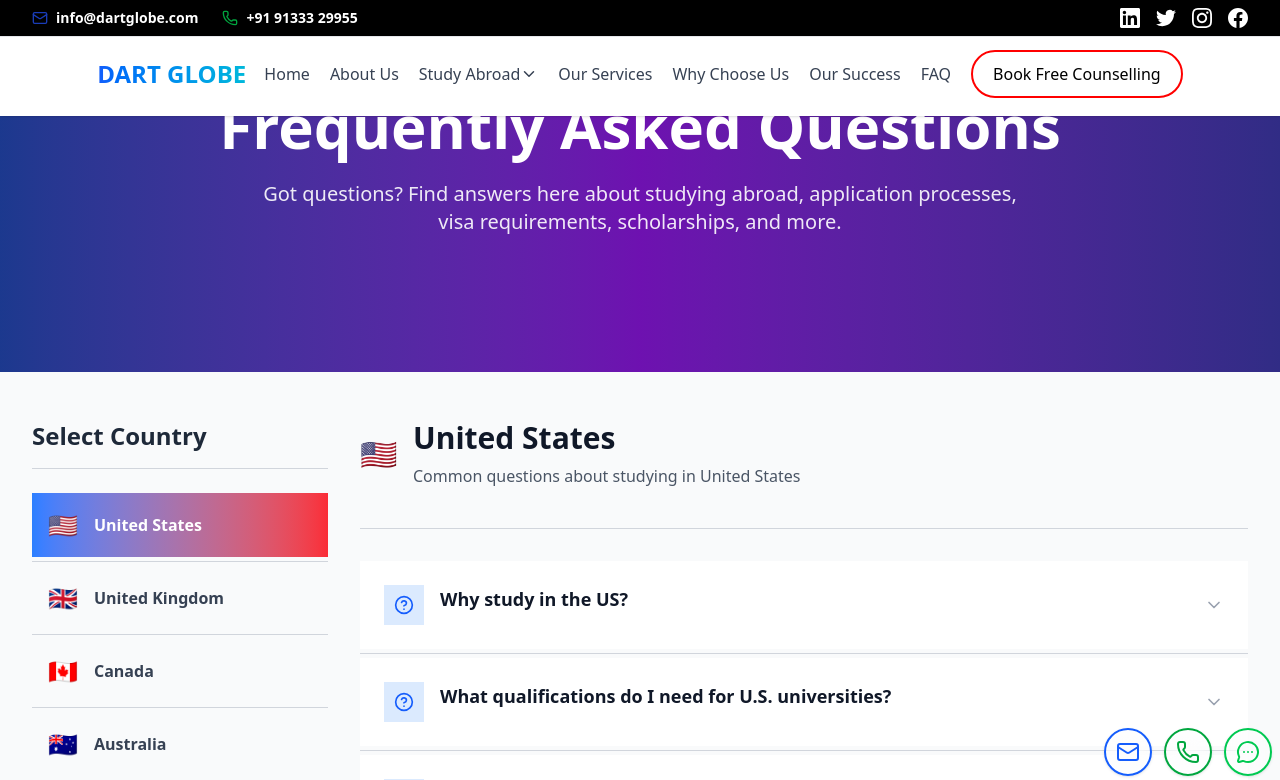
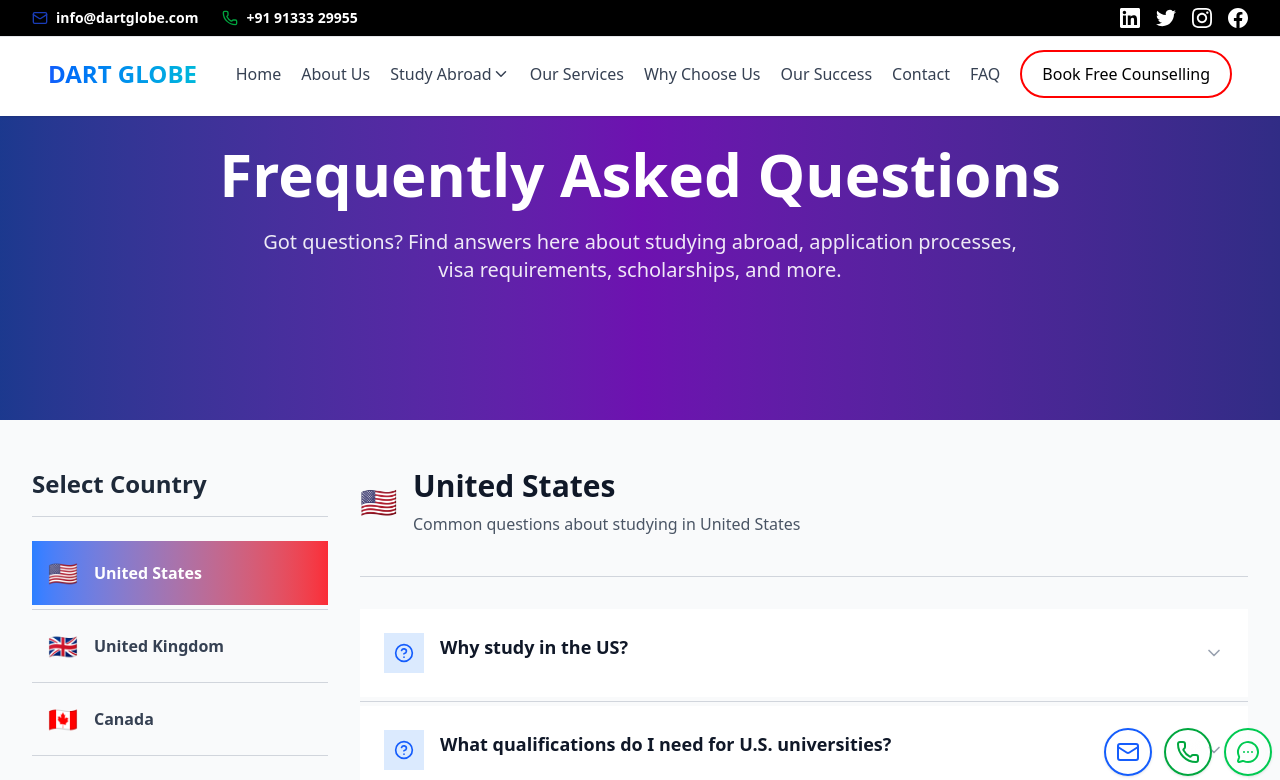
Before and after one commit to sowmyakota-mv/Abroad-Consultancy, a React (Vite) app in the folder abroad-consultancy/: page /faq in a window 1280 px wide. Shown: the top 780 px of the page. Built offline with nearby package versions, Linux system fonts and the light colour scheme.

Commit message:
done some changes

```diff
--- a/abroad-consultancy/src/components/ContactForm.tsx
+++ b/abroad-consultancy/src/components/ContactForm.tsx
@@ -199,7 +199,7 @@ setFormData({
                 </div>
                 <div>
                   <p className="font-medium text-gray-700">Phone Support</p>
-                  <p className="text-sm text-gray-500">Mon-Fri, 9AM-6PM EST</p>
+                  <p className="text-sm text-gray-500">Mon-Sun, 09:00 AM - 06:00 PM IST</p>
                 </div>
               </div>
 
--- a/abroad-consultancy/src/components/FAQ.tsx
+++ b/abroad-consultancy/src/components/FAQ.tsx
@@ -142,10 +142,10 @@ const FAQ: React.FC = () => {
         <FaMapMarkerAlt className="text-blue-600 text-xl" />
       </div>
       <div className="min-w-0 flex-1">
-        <p className="font-medium text-sm text-gray-700">Our Location</p>
+        <p className="font-medium text-sm text-gray-700">International Office</p>
         <p className="text-gray-600 text-xs break-words">
-          123 Business Street, Suite 100<br />
-          New York, NY 10001
+          297 High Street North<br/>
+London, E12 6SL
         </p>
       </div>
     </div>
--- a/abroad-consultancy/src/components/FAQSection.tsx
+++ b/abroad-consultancy/src/components/FAQSection.tsx
@@ -76,13 +76,13 @@ const FAQSection: React.FC = () => {
   };
 
   return (
-    <section className="w-full py-16">
+    <section className="w-full py-16 ">
       {/* Hero Section - UNCHANGED */}
-      <div className="max-w-6xl mx-auto px-4 sm:px-6 lg:px-8 mb-12">
+      <div className="max-w-6xl mx-auto  px-4 sm:px-6 lg:px-8 mb-12">
         <div className="grid grid-cols-1 lg:grid-cols-2 gap-12 items-center">
           {/* Left Side - Title & Description */}
           <div>
-            <div className="inline-flex items-center mb-2">
+            <div className="inline-flex items-center mb-2 ">
               <div className="w-12 h-1 bg-orange-200"></div>
               <span className="mx-4 text-orange-600 font-semibold">GET ANSWERS</span>
               <div className="w-12 h-1 bg-orange-200"></div>
--- a/abroad-consultancy/src/components/FooterSection.tsx
+++ b/abroad-consultancy/src/components/FooterSection.tsx
@@ -64,7 +64,7 @@ const Footer: React.FC = () => {
       name: 'Study Abroad',
       type: 'page',
       path: '/study-abroad',
-      onClick: () => handlePageNavigation('/study-abroad')
+      onClick: () => handlePageNavigation('/study-abroad/uk')
     },
     {
       name: 'Our Success',
--- a/abroad-consultancy/src/components/Header.tsx
+++ b/abroad-consultancy/src/components/Header.tsx
@@ -201,6 +201,7 @@ const Header: React.FC = () => {
         handleSectionNavigation('testimonials');
       }
     },
+    { name: 'Contact', href: '/contact'},
     { name: 'FAQ', href: '/faq' },
     { name: 'Book Free Counselling', href: '#', isCta: true, onClick: () => setIsCounsellingOpen(true) }
   ];
@@ -340,8 +341,8 @@ const Header: React.FC = () => {
           scrolled ? 'bg-white/30 backdrop-blur-lg' : 'bg-white shadow-sm'
         }`}
       >
-        <div className="relative max-w-7xl mx-auto flex items-center justify-between w-full py-0.5 px-6">
-          <div className={`w-[92%] mx-auto ${
+        <div className="relative w-full flex items-center justify-between w-full py-0.5 px-6">
+          <div className={`w-[100%] mx-auto ${
             scrolled ? 'bg-transparent' : 'bg-white'
           } px-4 sm:px-6 lg:px-6 rounded-3xl transition-all duration-300`}>
             <div className="py-4">
--- a/abroad-consultancy/src/pages/FAQPage.tsx
+++ b/abroad-consultancy/src/pages/FAQPage.tsx
@@ -186,12 +186,12 @@ const FAQPage: React.FC = () => {
   return (
     <div id='faq' className="bg-gray-50 min-h-screen">
       {/* Hero Section */}
-      <section className="relative py-24 bg-gradient-to-r from-blue-900 via-purple-800 to-indigo-900 text-white">
+      <section className="relative py-24  bg-gradient-to-r from-blue-900 via-purple-800 to-indigo-900 text-white">
 
         <div className="max-w-7xl mx-auto px-4 sm:px-6 lg:px-8 relative">
           <div className="text-center">
 
-            <h1 className="text-5xl md:text-6xl font-bold mb-6">
+            <h1 className="text-5xl md:text-6xl font-bold mb-6 mt-12">
               Frequently Asked Questions
             </h1>
             <p className="text-xl opacity-90 max-w-3xl mx-auto mb-10">
```
